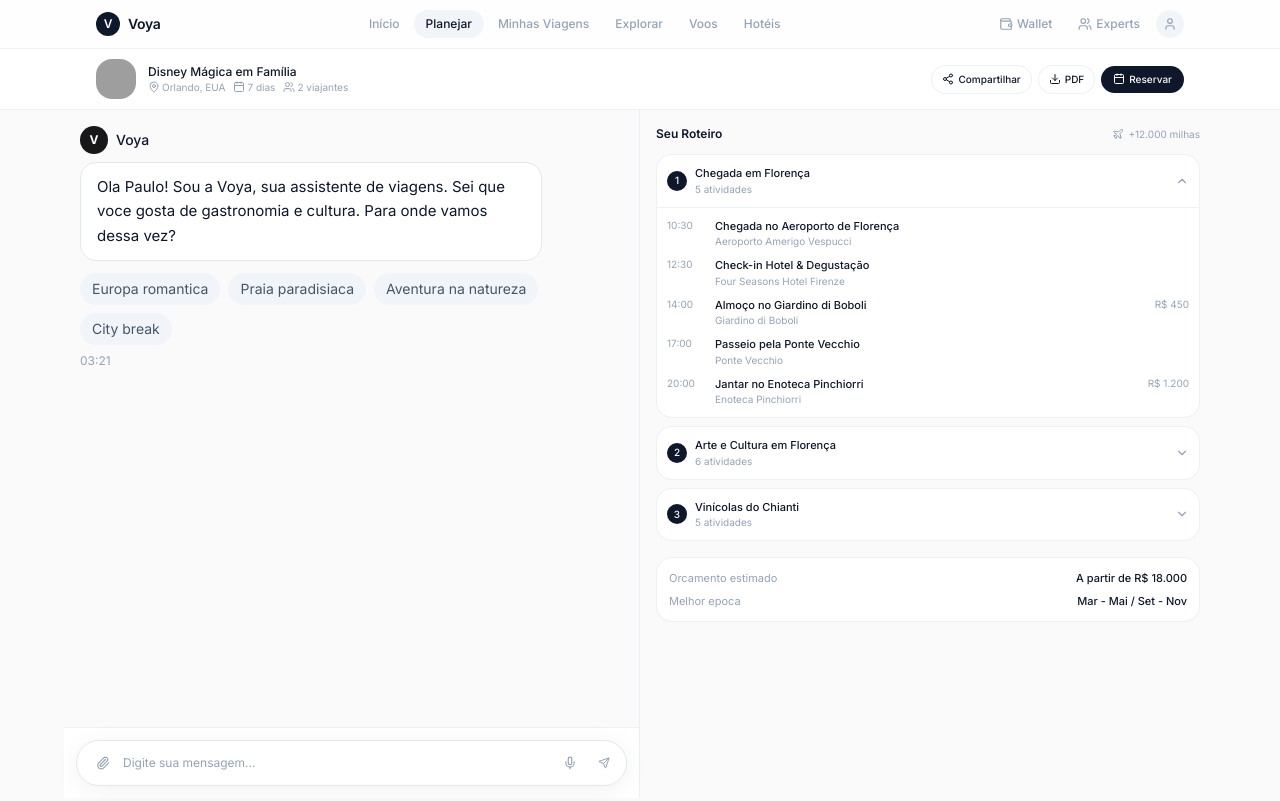
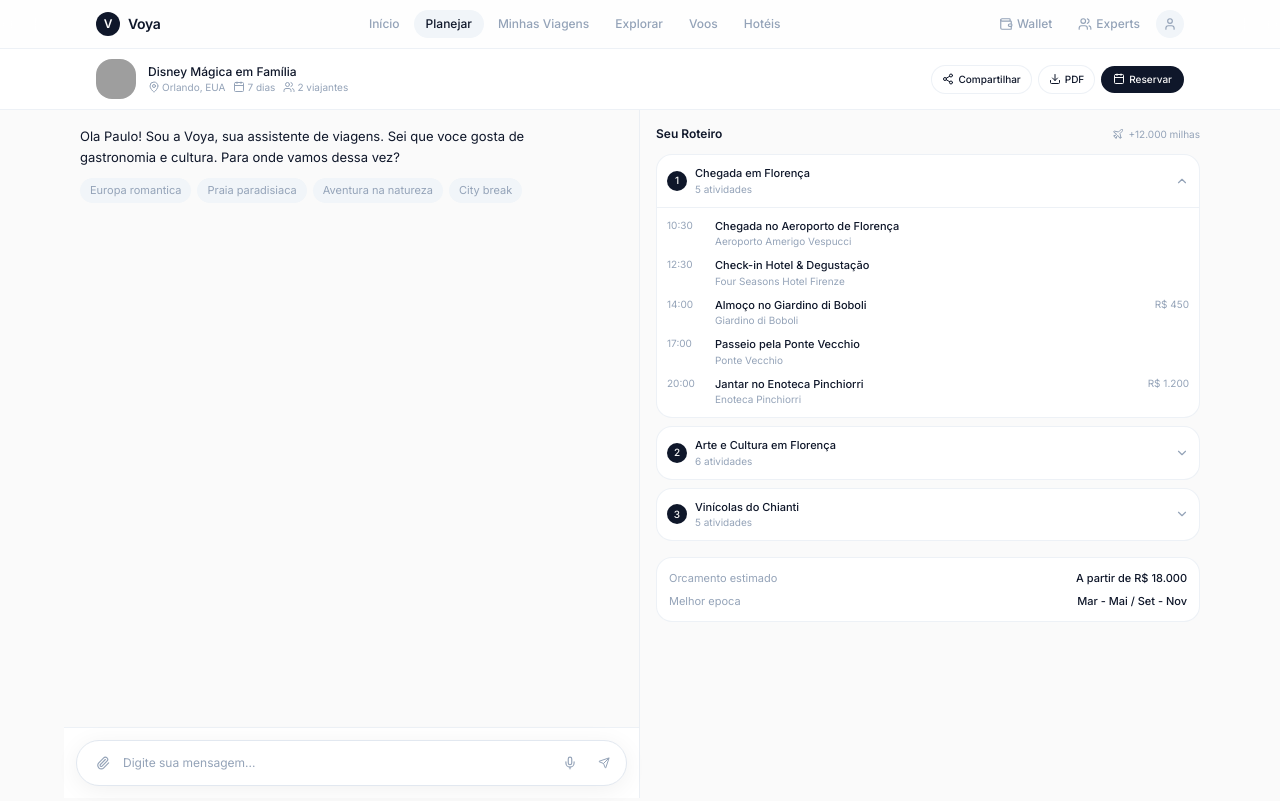
Before and after one commit to paulosantana-design/Voya-AI, a Next.js app: page /planner in a window 1280 px wide. Built offline with nearby package versions, Linux system fonts and the light colour scheme; grey boxes are pictures that could not be loaded.

Commit message:
feat: simplify chat message format
Adjust chat messages: agent text only, user bubble, no timestamps

```diff
--- a/components/chat-message.tsx
+++ b/components/chat-message.tsx
@@ -13,48 +13,39 @@ export function ChatMessageItem({ message, onSuggestionClick }: ChatMessageProps
 
   return (
     <motion.div
-      initial={{ opacity: 0, y: 10 }}
+      initial={{ opacity: 0, y: 8 }}
       animate={{ opacity: 1, y: 0 }}
       className={`flex ${isAssistant ? 'justify-start' : 'justify-end'}`}
     >
-      <div className={`max-w-[85%] ${isAssistant ? 'order-2' : 'order-1'}`}>
-        {isAssistant && (
-          <div className="flex items-center gap-2 mb-2">
-            <div className="w-7 h-7 rounded-full bg-primary flex items-center justify-center">
-              <span className="text-white text-xs font-bold">V</span>
-            </div>
-            <span className="text-sm font-medium text-foreground">Voya</span>
-          </div>
-        )}
+      {isAssistant ? (
+        // Assistant message - plain text, no container
+        <div className="max-w-[90%]">
+          <p className="text-[13px] leading-relaxed text-foreground">
+            {message.content}
+          </p>
 
-        <div
-          className={`px-4 py-3 rounded-2xl ${
-            isAssistant
-              ? 'bg-card border border-border text-foreground'
-              : 'bg-primary text-white'
-          }`}
-        >
-          <p className="text-[15px] leading-relaxed">{message.content}</p>
-        </div>
-
-        {isAssistant && message.suggestions && message.suggestions.length > 0 && (
-          <div className="flex flex-wrap gap-2 mt-3">
+          {message.suggestions && message.suggestions.length > 0 && (
+            <div className="flex flex-wrap gap-1.5 mt-2.5">
               {message.suggestions.map((suggestion, index) => (
                 <button
                   key={index}
                   onClick={() => onSuggestionClick?.(suggestion)}
-                className="px-3 py-1.5 text-sm bg-muted hover:bg-border text-foreground-secondary hover:text-foreground rounded-full transition-colors"
+                  className="px-2.5 py-1 text-[11px] bg-muted hover:bg-border text-foreground-muted hover:text-foreground rounded-full transition-colors"
                 >
                   {suggestion}
                 </button>
               ))}
             </div>
           )}
-
-        <p className={`text-xs text-foreground-muted mt-2 ${isAssistant ? 'text-left' : 'text-right'}`}>
-          {new Date(message.timestamp).toLocaleTimeString('pt-BR', { hour: '2-digit', minute: '2-digit' })}
-        </p>
         </div>
+      ) : (
+        // User message - with container/bubble
+        <div className="max-w-[85%]">
+          <div className="px-3 py-2 rounded-2xl bg-foreground text-background">
+            <p className="text-[13px] leading-relaxed">{message.content}</p>
+          </div>
+        </div>
+      )}
     </motion.div>
   );
 }
```
Lines whose indentation alone changed are shown as unchanged.
